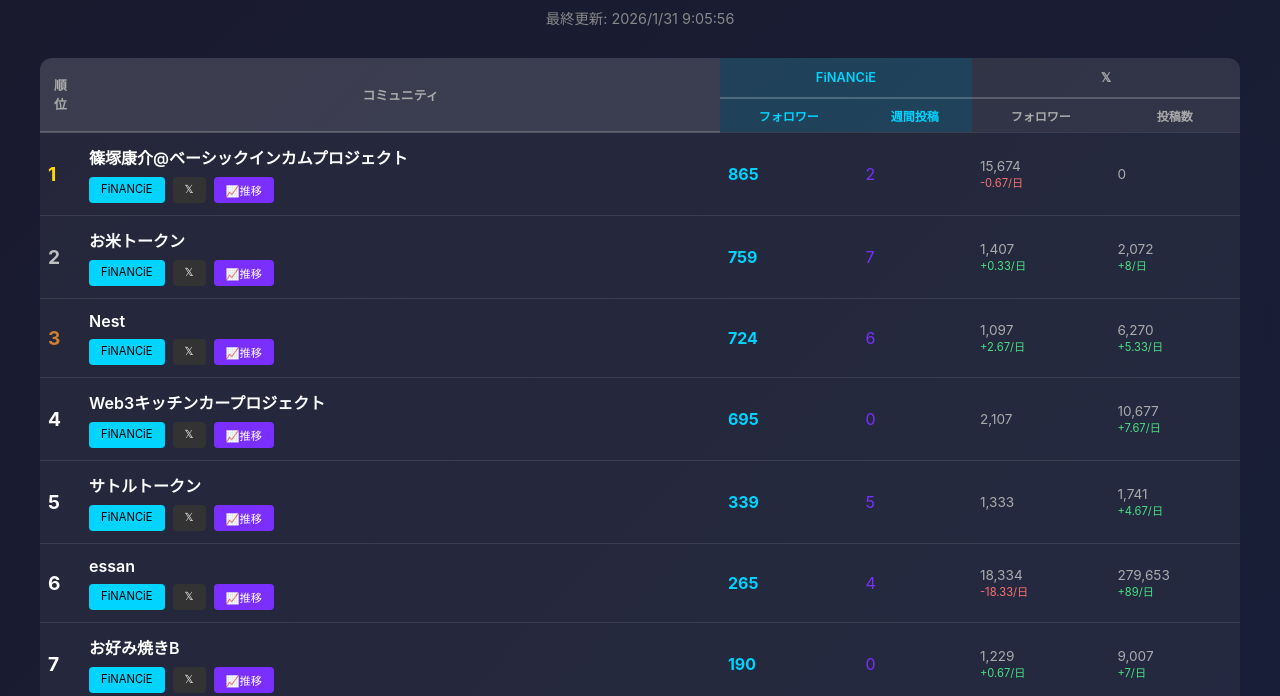
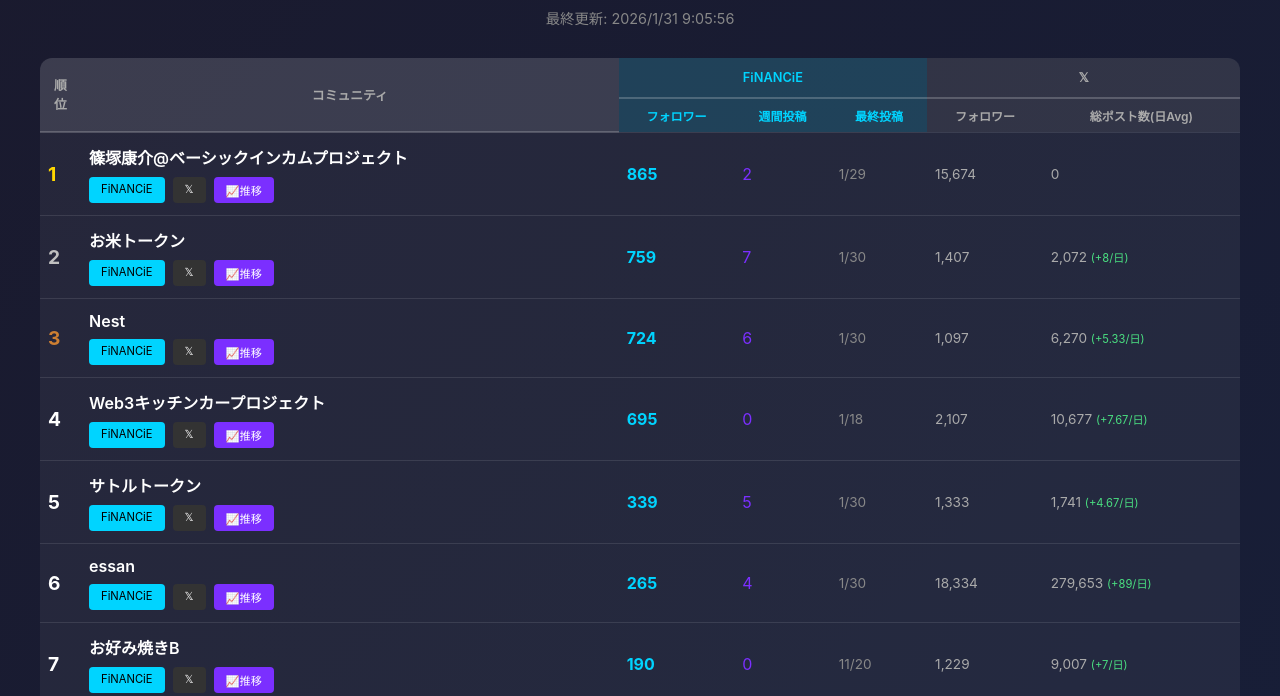
Before and after one commit to kimura-jane/FiNANCiE-bot, a website: page docs/index.html in a window 1280 px wide. Shown: the part 104-800 px from the top of the page. Drawn offline with nearby package versions, Linux system fonts and the light colour scheme.

Commit message:
Update index.html

```diff
--- a/docs/index.html
+++ b/docs/index.html
@@ -176,6 +176,12 @@
       text-align: center;
     }
 
+    .last-post {
+      color: #888;
+      font-size: 0.85rem;
+      text-align: center;
+    }
+
     .x-data {
       color: #aaa;
       font-size: 0.85rem;
@@ -185,10 +191,6 @@
     .x-avg {
       font-size: 0.7rem;
       color: #4ade80;
-    }
-
-    .x-avg.negative {
-      color: #f87171;
     }
 
     /* モーダル */
@@ -379,6 +381,10 @@
         font-size: 0.65rem;
         padding: 6px 3px;
       }
+
+      .last-post {
+        font-size: 0.7rem;
+      }
     }
   </style>
 </head>
@@ -394,18 +400,19 @@
         <tr class="header-group">
           <th rowspan="2">順位</th>
           <th rowspan="2">コミュニティ</th>
-          <th colspan="2" class="group-financie">FiNANCiE</th>
+          <th colspan="3" class="group-financie">FiNANCiE</th>
           <th colspan="2" class="group-x">𝕏</th>
         </tr>
         <tr class="header-sub">
           <th class="group-financie">フォロワー</th>
           <th class="group-financie">週間投稿</th>
+          <th class="group-financie">最終投稿</th>
           <th class="group-x">フォロワー</th>
-          <th class="group-x">投稿数</th>
+          <th class="group-x">総ポスト数(日Avg)</th>
         </tr>
       </thead>
       <tbody id="rankingBody">
-        <tr><td colspan="6" style="text-align:center;">読み込み中...</td></tr>
+        <tr><td colspan="7" style="text-align:center;">読み込み中...</td></tr>
       </tbody>
     </table>
   </div>
@@ -450,6 +457,13 @@
       return item.xTotalDays > 0;
     }
 
+    function formatLastPost(lastPost) {
+      if (!lastPost) return '-';
+      const date = new Date(lastPost);
+      if (isNaN(date.getTime())) return '-';
+      return `${date.getMonth() + 1}/${date.getDate()}`;
+    }
+
     async function loadRanking() {
       try {
         const response = await fetch('data/ranking.json');
@@ -469,17 +483,14 @@
 
           const xDataExists = hasXData(item);
 
-          let xFollowersAvgHtml = '';
-          if (xDataExists && item.xAvgFollowersPerDay !== 0) {
-            const sign = item.xAvgFollowersPerDay >= 0 ? '+' : '';
-            const cssClass = item.xAvgFollowersPerDay >= 0 ? '' : 'negative';
-            xFollowersAvgHtml = `<div class="x-avg ${cssClass}">${sign}${item.xAvgFollowersPerDay}/日</div>`;
-          }
-
-          let xPostsAvgHtml = '';
-          if (xDataExists && item.xAvgPostsPerDay !== 0) {
-            const sign = item.xAvgPostsPerDay >= 0 ? '+' : '';
-            xPostsAvgHtml = `<div class="x-avg">${sign}${item.xAvgPostsPerDay}/日</div>`;
+          // X投稿数の日平均表示
+          let xPostsDisplay = '-';
+          if (xDataExists) {
+            xPostsDisplay = item.xPosts.toLocaleString();
+            if (item.xAvgPostsPerDay && item.xAvgPostsPerDay !== 0) {
+              const sign = item.xAvgPostsPerDay >= 0 ? '+' : '';
+              xPostsDisplay += ` <span class="x-avg">(${sign}${item.xAvgPostsPerDay}/日)</span>`;
+            }
           }
 
           return `
@@ -491,14 +502,9 @@
               </td>
               <td class="followers">${item.supporters.toLocaleString()}</td>
               <td class="weekly">${item.weeklyPosts}</td>
-              <td class="x-data">
-                ${xDataExists ? item.xFollowers.toLocaleString() : '-'}
-                ${xFollowersAvgHtml}
-              </td>
-              <td class="x-data">
-                ${xDataExists ? item.xPosts.toLocaleString() : '-'}
-                ${xPostsAvgHtml}
-              </td>
+              <td class="last-post">${formatLastPost(item.lastPost)}</td>
+              <td class="x-data">${xDataExists ? item.xFollowers.toLocaleString() : '-'}</td>
+              <td class="x-data">${xPostsDisplay}</td>
             </tr>
           `;
         }).join('');
@@ -506,7 +512,7 @@
       } catch (error) {
         console.error('データの読み込みに失敗:', error);
         document.getElementById('rankingBody').innerHTML =
-          '<tr><td colspan="6" style="text-align:center;color:#ff6b6b;">データの読み込みに失敗しました</td></tr>';
+          '<tr><td colspan="7" style="text-align:center;color:#ff6b6b;">データの読み込みに失敗しました</td></tr>';
       }
     }
 
```
